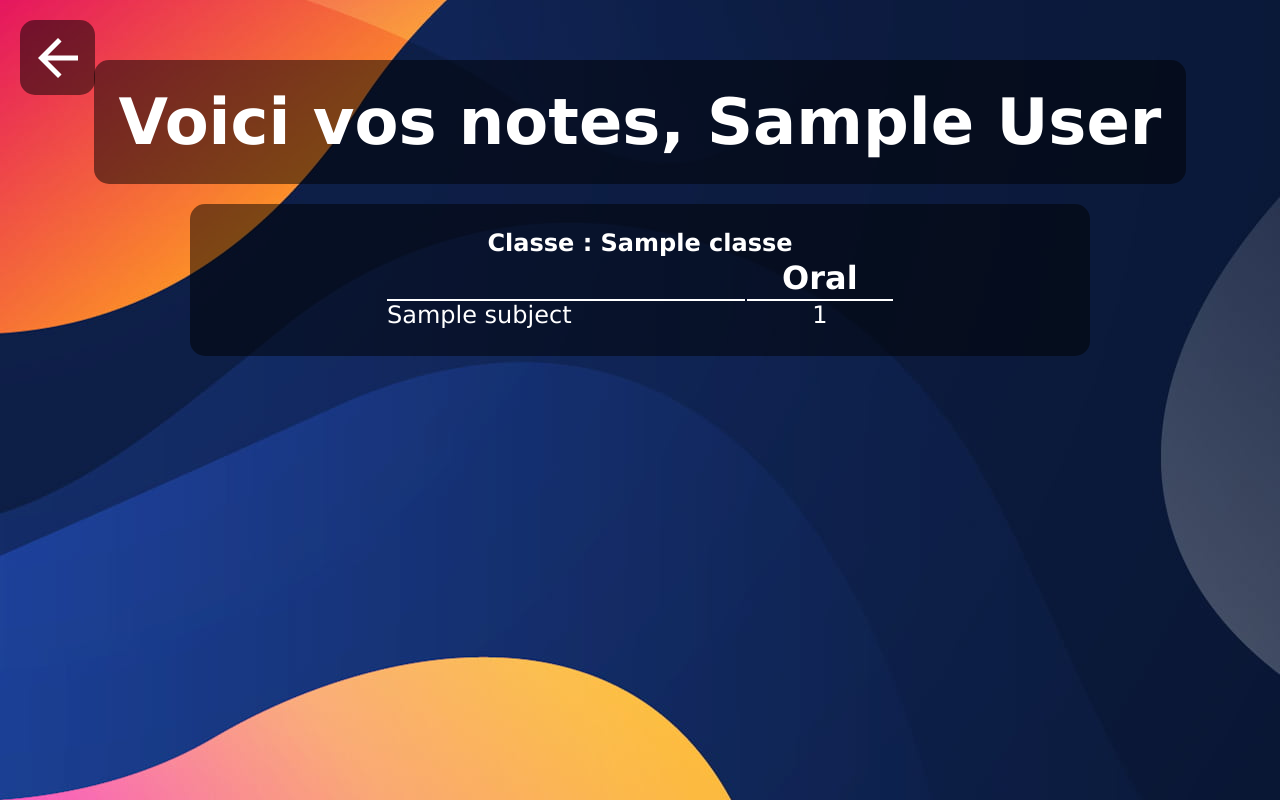
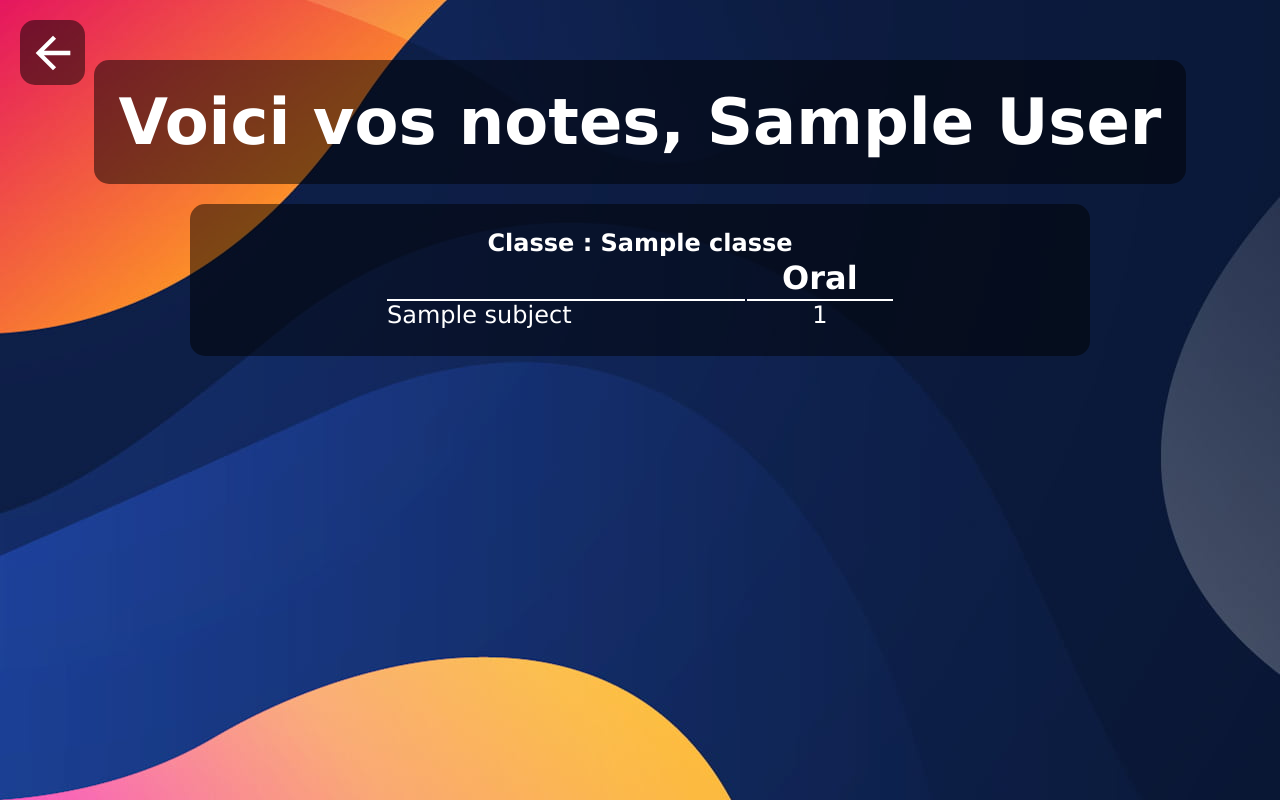
Before and after one commit to Neirox3301/devsecops_intranet, a Flask app: page /student_dashboard/grades in a window 1280 px wide. Run offline with Flask 3, Linux system fonts and the light colour scheme; a user stored in the database is signed in; tables that the repository leaves empty hold one stand-in row (values such as "Sample post"); parts of the project's set-up code (start-up, migrations or seed data) failed here and were passed over; some libraries are stand-ins or nearby versions.

Commit message:
admin dashboard css

```diff
--- a/app/requirements.txt
+++ b/app/requirements.txt
@@ -1,4 +1,5 @@
 blinker==1.9.0
+chardet==5.2.0
 click==8.1.8
 colorama==0.4.6
 dnspython==2.7.0
@@ -15,10 +16,11 @@ importlib_resources==6.5.2
 itsdangerous==2.2.0
 Jinja2==3.1.5
 MarkupSafe==3.0.2
-mysql-connector-python==9.2.0
 passlib==1.7.4
+pillow==11.1.0
 PyMySQL==1.1.1
-setuptools==75.8.0
+python-dotenv==1.0.1
+reportlab==4.3.0
 SQLAlchemy==2.0.37
 typing_extensions==4.12.2
 Werkzeug==3.1.3
--- a/app/static/scss/_dashboard.scss
+++ b/app/static/scss/_dashboard.scss
@@ -2,7 +2,7 @@
 
 .return-button {
     $margin: 20px;
-    $size: 75px;
+    $size: 65px;
 
     align-items: center;
     background-color: $opaque-background;
--- a/app/static/style/style.css
+++ b/app/static/style/style.css
@@ -99,12 +99,12 @@ html, body {
   background-color: rgba(0, 0, 0, 0.5);
   border-radius: 15px;
   display: flex;
-  height: 75px;
+  height: 65px;
   justify-content: center;
   left: 20px;
   position: absolute;
   top: 20px;
-  width: 75px;
+  width: 65px;
 }
 .return-button img {
   height: 80%;
--- a/app/templates/admin_templates/admin_dashboard.html
+++ b/app/templates/admin_templates/admin_dashboard.html
@@ -6,6 +6,7 @@
         <link rel="stylesheet" href="{{ url_for('static', filename='style/style.css') }}">
     </head>
     <body>
+        <div class="dashboard">
             <div class="menu">
                 <div class="menu-part">
                     <a href="{{ url_for('admin_dashboard.student_modification') }}">
@@ -36,5 +37,6 @@
                     </a>
                 </div>
             </div>
+        </div>
     </body>
 </html>
```
Lines whose indentation alone changed are shown as unchanged.
